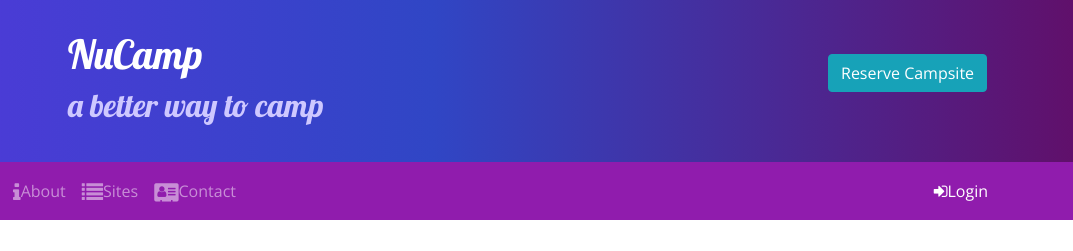
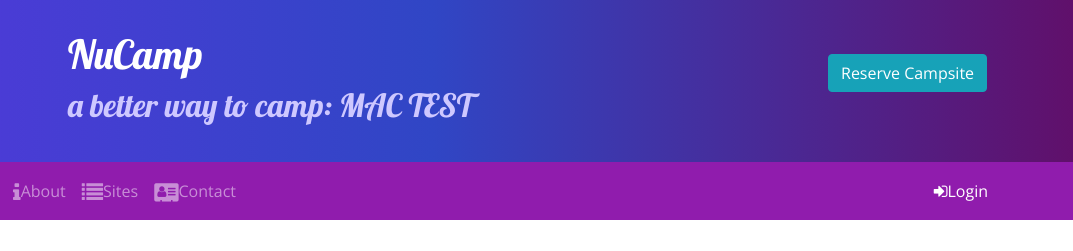
Before and after one commit to Cristian-Baeza/nucamp-bootstrap, a website: page index.html in a window 1280 px wide. Shown: the top 251 px of the page, 207-1280 px from the left. Drawn offline with nearby package versions, Linux system fonts and the light colour scheme.

Commit message:
Mac test index

```diff
--- a/index.html
+++ b/index.html
@@ -27,7 +27,7 @@
                 </div>
                 <div class="col">
                     <h1>NuCamp</h1>
-                    <h2>a better way to camp</h2>
+                    <h2>a better way to camp: MAC TEST</h2>
                 </div>
                 <div class="col-md-3 col-xl-2 mt-4">
                     <a button type="button" class="btn btn-info" data-toggle="modal" data-target="#reserveModal">Reserve Campsite</a>
```
